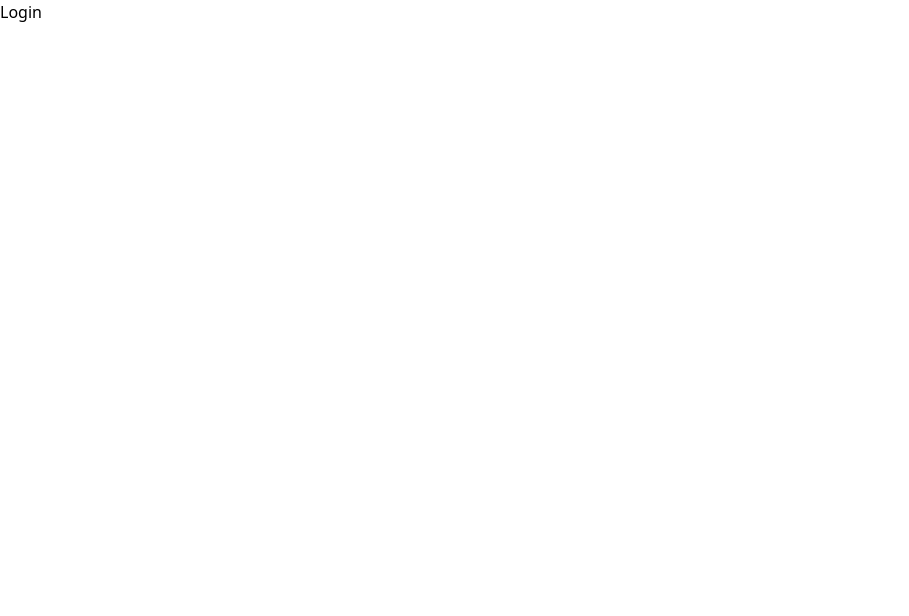
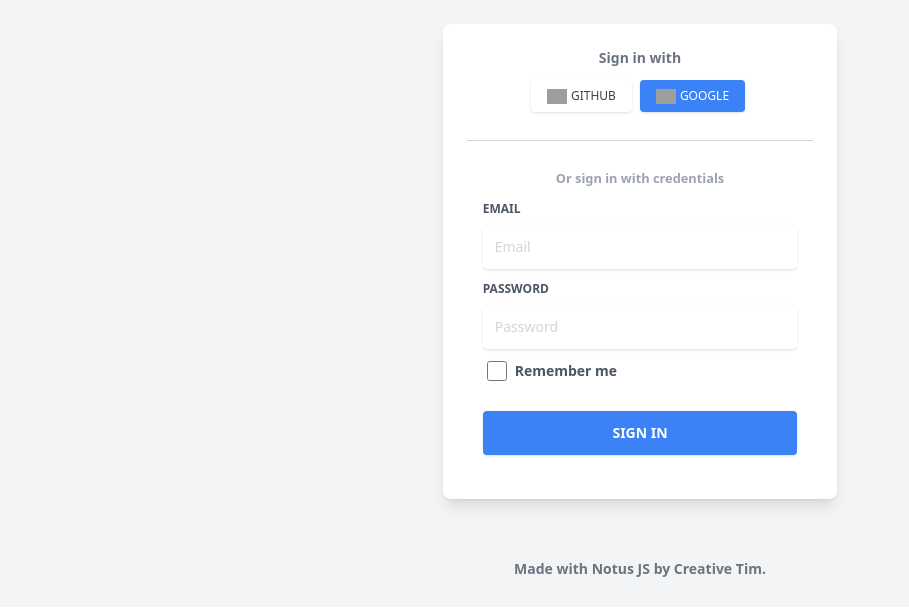
Before and after one commit to Prashant0110/Blog-Management-System-, a React (Vite) app in the folder blog-management/: page /login in a window 1280 px wide. Shown: the top 616 px of the page, without its empty margins (0-909 px from the left). Built offline with nearby package versions, Linux system fonts and the light colour scheme; grey boxes are pictures that could not be loaded.

Commit message:
Setting up Pages for Routing

```diff
--- a/blog-management/src/pages/auth/Login.jsx
+++ b/blog-management/src/pages/auth/Login.jsx
@@ -1,7 +1,132 @@
 import React from "react";
 
 const Login = () => {
-  return <div>Login</div>;
+  return (
+    <>
+      <section className="bg-gray-100">
+        <div className="w-full lg:w-4/12 px-4 mx-auto pt-6">
+          <div className="relative flex flex-col min-w-0 break-words w-full mb-6 shadow-lg rounded-lg bg-white border-0">
+            <div className="rounded-t mb-0 px-6 py-6">
+              <div className="text-center mb-3">
+                <h6 className="text-gray-500 text-sm font-bold">
+                  Sign in with
+                </h6>
+              </div>
+              <div className="btn-wrapper text-center">
+                <button
+                  className="bg-white active:bg-gray-50 text-gray-700 font-normal px-4 py-2 rounded outline-none focus:outline-none mr-2 mb-1 uppercase shadow hover:shadow-md inline-flex items-center font-bold text-xs ease-linear transition-all duration-150"
+                  type="button"
+                >
+                  <img
+                    alt="GitHub"
+                    className="w-5 mr-1"
+                    src="https://demos.creative-tim.com/notus-js/assets/img/github.svg"
+                  />
+                  Github
+                </button>
+                <button
+                  className="bg-blue-500 text-white font-normal px-4 py-2 rounded outline-none focus:outline-none mr-1 mb-1 uppercase shadow hover:shadow-md inline-flex items-center font-bold text-xs ease-linear transition-all duration-150"
+                  type="button"
+                >
+                  <img
+                    alt="Google"
+                    className="w-5 mr-1"
+                    src="https://demos.creative-tim.com/notus-js/assets/img/google.svg"
+                  />
+                  Google
+                </button>
+              </div>
+              <hr className="mt-6 border-b-1 border-gray-300" />
+            </div>
+            <div className="flex-auto px-4 lg:px-10 py-10 pt-0">
+              <div className="text-gray-400 text-center mb-3 font-bold">
+                <small>Or sign in with credentials</small>
+              </div>
+              <form>
+                <div className="relative w-full mb-3">
+                  <label
+                    className="block uppercase text-gray-600 text-xs font-bold mb-2"
+                    htmlFor="email"
+                  >
+                    Email
+                  </label>
+                  <input
+                    type="email"
+                    id="email"
+                    className="border-0 px-3 py-3 placeholder-gray-300 text-gray-600 bg-white rounded text-sm shadow focus:outline-none focus:ring w-full ease-linear transition-all duration-150"
+                    placeholder="Email"
+                  />
+                </div>
+                <div className="relative w-full mb-3">
+                  <label
+                    className="block uppercase text-gray-600 text-xs font-bold mb-2"
+                    htmlFor="password"
+                  >
+                    Password
+                  </label>
+                  <input
+                    type="password"
+                    id="password"
+                    className="border-0 px-3 py-3 placeholder-gray-300 text-gray-600 bg-white rounded text-sm shadow focus:outline-none focus:ring w-full ease-linear transition-all duration-150"
+                    placeholder="Password"
+                  />
+                </div>
+                <div>
+                  <label className="inline-flex items-center cursor-pointer">
+                    <input
+                      id="rememberMe"
+                      type="checkbox"
+                      className="form-checkbox border-0 rounded text-blue-700 ml-1 w-5 h-5 ease-linear transition-all duration-150"
+                    />
+                    <span className="ml-2 text-sm font-semibold text-gray-600">
+                      Remember me
+                    </span>
+                  </label>
+                </div>
+                <div className="text-center mt-6">
+                  <button
+                    className="bg-blue-500 text-white active:bg-blue-600 text-sm font-bold uppercase px-6 py-3 rounded shadow hover:shadow-lg outline-none focus:outline-none mr-1 mb-1 w-full ease-linear transition-all duration-150"
+                    type="submit"
+                  >
+                    Sign In
+                  </button>
+                </div>
+              </form>
+            </div>
+          </div>
+        </div>
+        <footer className="relative pt-8 pb-6 mt-2">
+          <div className="container mx-auto px-2">
+            <div className="flex flex-wrap items-center md:justify-between justify-center">
+              <div className="w-full md:w-6/12 px-4 mx-auto text-center">
+                <div className="text-sm text-gray-500 font-semibold py-1">
+                  Made with{" "}
+                  <a
+                    href="https://www.creative-tim.com/product/notus-js"
+                    className="text-gray-500 hover:text-gray-800"
+                    target="_blank"
+                    rel="noopener noreferrer"
+                  >
+                    Notus JS
+                  </a>{" "}
+                  by{" "}
+                  <a
+                    href="https://www.creative-tim.com"
+                    className="text-gray-500 hover:text-gray-800"
+                    target="_blank"
+                    rel="noopener noreferrer"
+                  >
+                    Creative Tim
+                  </a>
+                  .
+                </div>
+              </div>
+            </div>
+          </div>
+        </footer>
+      </section>
+    </>
+  );
 };
 
 export default Login;
--- a/blog-management/src/pages/auth/Register.jsx
+++ b/blog-management/src/pages/auth/Register.jsx
@@ -1,16 +1,13 @@
-import React, { useState } from "react";
+import React from "react";
 
 const Register = () => {
   return (
-    <>
     <section className="bg-gray-100">
       <div className="w-full lg:w-4/12 px-4 mx-auto pt-6">
         <div className="relative flex flex-col min-w-0 break-words w-full mb-6 shadow-lg rounded-lg bg-white border-0">
           <div className="rounded-t mb-0 px-6 py-6">
             <div className="text-center mb-3">
-                <h6 className="text-gray-500 text-sm font-bold">
-                  Sign in with
-                </h6>
+              <h6 className="text-gray-500 text-sm font-bold">Sign up with</h6>
             </div>
             <div className="btn-wrapper text-center">
               <button
@@ -40,9 +37,23 @@ const Register = () => {
           </div>
           <div className="flex-auto px-4 lg:px-10 py-10 pt-0">
             <div className="text-gray-400 text-center mb-3 font-bold">
-                <small>Or sign in with credentials</small>
+              <small>Or register with credentials</small>
             </div>
             <form>
+              <div className="relative w-full mb-3">
+                <label
+                  className="block uppercase text-gray-600 text-xs font-bold mb-2"
+                  htmlFor="name"
+                >
+                  Name
+                </label>
+                <input
+                  type="text"
+                  id="name"
+                  className="border-0 px-3 py-3 placeholder-gray-300 text-gray-600 bg-white rounded text-sm shadow focus:outline-none focus:ring w-full ease-linear transition-all duration-150"
+                  placeholder="Full Name"
+                />
+              </div>
               <div className="relative w-full mb-3">
                 <label
                   className="block uppercase text-gray-600 text-xs font-bold mb-2"
@@ -71,15 +82,32 @@ const Register = () => {
                   placeholder="Password"
                 />
               </div>
+              <div className="relative w-full mb-3">
+                <label
+                  className="block uppercase text-gray-600 text-xs font-bold mb-2"
+                  htmlFor="confirmPassword"
+                >
+                  Confirm Password
+                </label>
+                <input
+                  type="password"
+                  id="confirmPassword"
+                  className="border-0 px-3 py-3 placeholder-gray-300 text-gray-600 bg-white rounded text-sm shadow focus:outline-none focus:ring w-full ease-linear transition-all duration-150"
+                  placeholder="Confirm Password"
+                />
+              </div>
               <div>
                 <label className="inline-flex items-center cursor-pointer">
                   <input
-                      id="rememberMe"
+                    id="agreeTerms"
                     type="checkbox"
                     className="form-checkbox border-0 rounded text-blue-700 ml-1 w-5 h-5 ease-linear transition-all duration-150"
                   />
                   <span className="ml-2 text-sm font-semibold text-gray-600">
-                      Remember me
+                    I agree to the{" "}
+                    <a href="#" className="text-blue-500 hover:text-blue-800">
+                      Terms and Conditions
+                    </a>
                   </span>
                 </label>
               </div>
@@ -88,7 +116,7 @@ const Register = () => {
                   className="bg-blue-500 text-white active:bg-blue-600 text-sm font-bold uppercase px-6 py-3 rounded shadow hover:shadow-lg outline-none focus:outline-none mr-1 mb-1 w-full ease-linear transition-all duration-150"
                   type="submit"
                 >
-                    Sign In
+                  Register
                 </button>
               </div>
             </form>
@@ -125,7 +153,6 @@ const Register = () => {
         </div>
       </footer>
     </section>
-    </>
   );
 };
 
```
Lines whose indentation alone changed are shown as unchanged.
